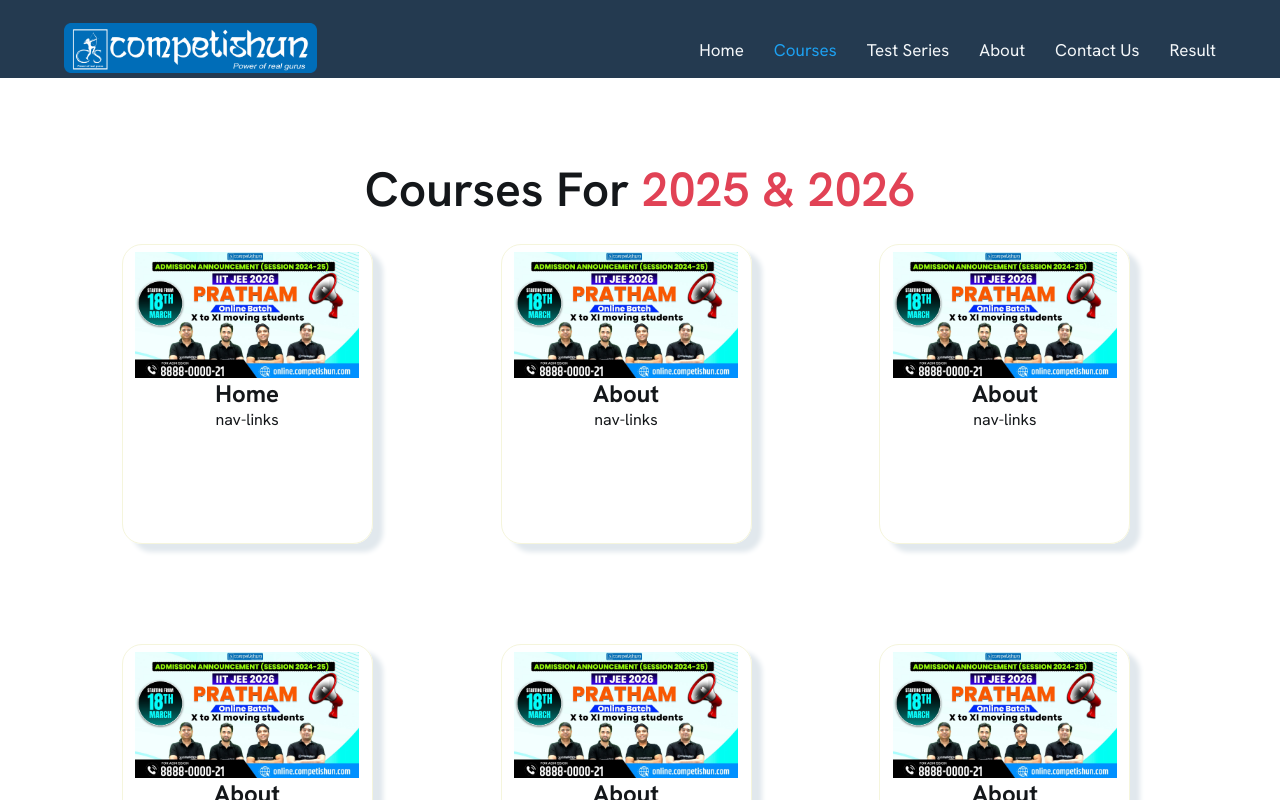
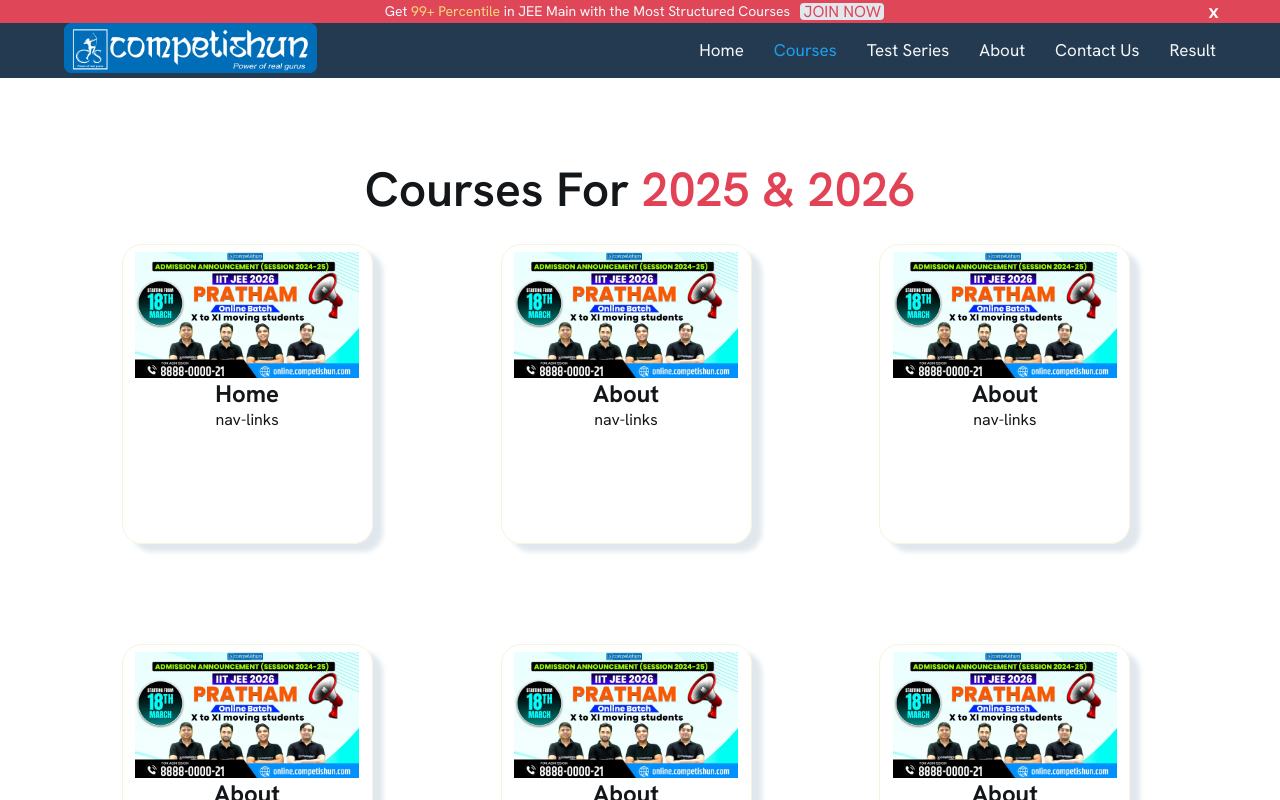
Before and after one commit to Shankar-001/Competishun, a React (Vite) app: page /courses in a window 1280 px wide. Shown: the top 800 px of the page. Built offline with nearby package versions, Linux system fonts and the light colour scheme.

Commit message:
minor bug fixes

```diff
--- a/src/index.css
+++ b/src/index.css
@@ -129,7 +129,7 @@ button {
   color: var(--darkest-bg-color);
   position: fixed;
   width: 100%;
-  z-index: 100;
+  z-index: 105;
   background-color: #df4759;
   padding: 0.2%;
   line-height: 95%;
--- a/src/pages/Home/Home.jsx
+++ b/src/pages/Home/Home.jsx
@@ -1,10 +1,9 @@
-import HighlightSection from "../../components/Home/HighlightSection";
-
+import HighlightSection from '../../components/Home/HighlightSection';
 
 const Home = () => {
   return (
     <div className="Home">
-    <HighlightSection />
+      <HighlightSection />
     </div>
   );
 };
--- a/src/styles/components/NewOffer/NewOffer.scss
+++ b/src/styles/components/NewOffer/NewOffer.scss
@@ -2,7 +2,7 @@
   @include bodyText;
   position: fixed;
   width: 100%;
-  z-index: 100;
+  z-index: 105;
   background-color: #df4759;
   padding: 0.2%;
   line-height: 95%;
```
